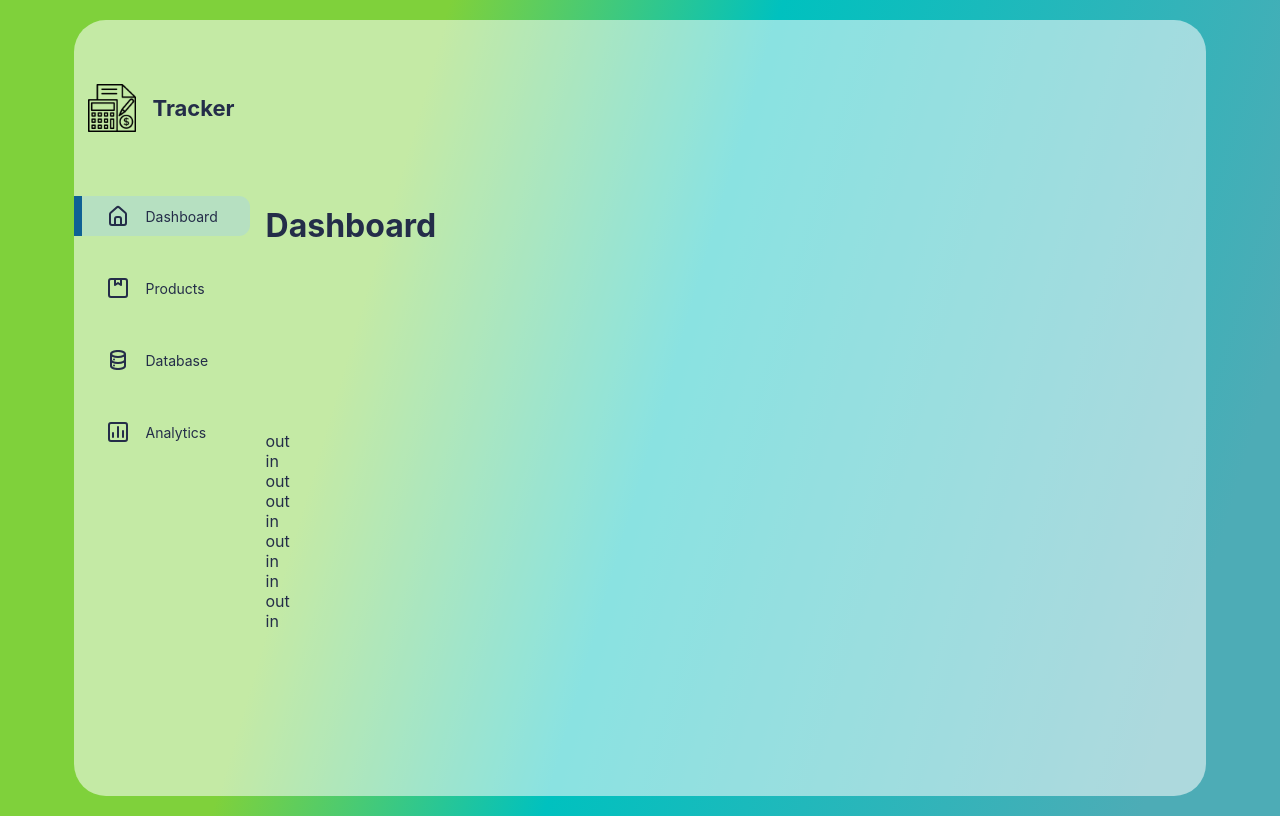
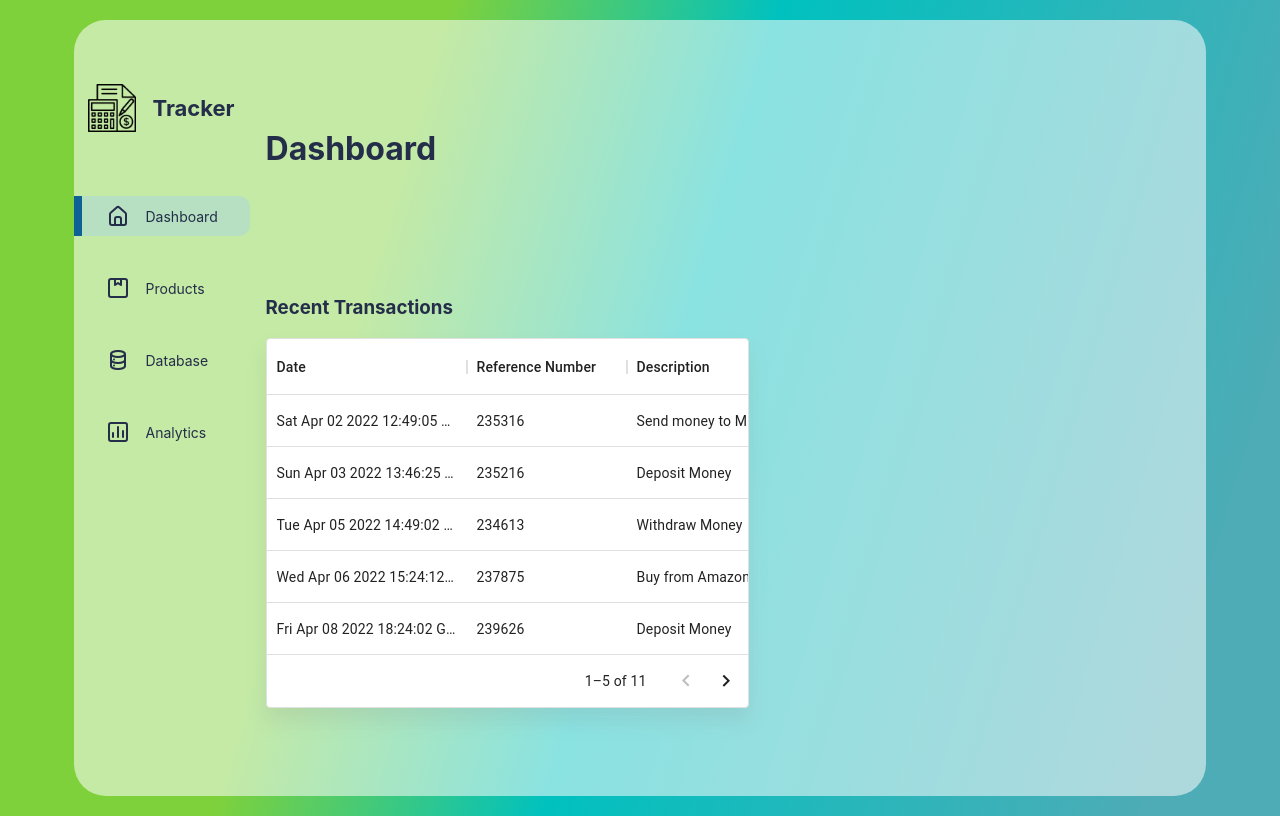
Before and after one commit to Thanoskaloudis/fin-tracker, a React (Create React App) app: page / in a window 1280 px wide. Built offline with nearby package versions, Linux system fonts and the light colour scheme.

Commit message:
implement ta dynamic transaction table

```diff
--- a/package.json
+++ b/package.json
@@ -7,7 +7,8 @@
     "@emotion/styled": "^11.8.1",
     "@iconscout/react-unicons": "iconscout/react-unicons",
     "@iconscout/react-unicons-thinline": "^0.0.1",
-    "@mui/material": "^5.6.0",
+    "@mui/material": "^5.6.2",
+    "@mui/x-data-grid": "^5.9.0",
     "@reduxjs/toolkit": "^1.8.1",
     "@testing-library/jest-dom": "^5.14.1",
     "@testing-library/react": "^12.0.0",
--- a/public/data.json
+++ b/public/data.json
@@ -1,82 +1,90 @@
 [
   {
-    "transaction_id": "235316",
-    "description": "",
+    "id": "235316",
+    "description": "Send money to Mark",
     "amount": 12.34,
     "type": "out",
     "currency": "GBP",
-    "transaction date": "2022-04-02 12:49:05"
+    "transaction_date": "2022-04-02 12:49:05"
   },
   {
-    "transaction_id": "235216",
-    "description": "",
+    "id": "235216",
+    "description": "Deposit Money",
     "amount": 56.34,
     "type": "in",
     "currency": "GBP",
-    "transaction date": "2022-04-03 13:46:25"
+    "transaction_date": "2022-04-03 13:46:25"
   },
   {
-    "transaction_id": "234613",
-    "description": "",
+    "id": "234613",
+    "description": "Withdraw Money",
     "amount": 11.49,
     "type": "out",
     "currency": "GBP",
-    "transaction date": "2022-04-05 14:49:02"
+    "transaction_date": "2022-04-05 14:49:02"
   },
   {
-    "transaction_id": "237875",
-    "description": "",
+    "id": "237875",
+    "description": "Buy from Amazon",
     "amount": 15.21,
     "type": "out",
     "currency": "GBP",
-    "transaction date": "2022-04-06 15:24:12"
+    "transaction_date": "2022-04-06 15:24:12"
   },
   {
-    "transaction_id": "239626",
-    "description": "",
+    "id": "239626",
+    "description": "Deposit Money",
     "amount": 18.65,
     "type": "in",
     "currency": "GBP",
-    "transaction date": "2022-04-08 18:24:02"
+    "transaction_date": "2022-04-08 18:24:02"
   },
   {
-    "transaction_id": "232486",
-    "description": "",
+    "id": "232486",
+    "description": "Withdraw Money",
     "amount": 45.24,
     "type": "out",
     "currency": "GBP",
-    "transaction date": "2022-04-12 16:34:08"
+    "transaction_date": "2022-04-12 16:34:08"
   },
   {
-    "transaction_id": "239544",
-    "description": "",
+    "id": "239544",
+    "description": "Deposit Money",
     "amount": 75.12,
     "type": "in",
     "currency": "GBP",
-    "transaction date": "2022-04-15 22:26:21"
+    "transaction_date": "2022-04-15 22:26:21"
   },
   {
-    "transaction_id": "232349",
-    "description": "",
+    "id": "232349",
+    "description": "Deposit Money",
     "amount": 15.64,
     "type": "in",
     "currency": "GBP",
-    "transaction date": "2022-04-18 10:14:18"
+    "transaction_date": "2022-04-18 10:14:18"
   },
   {
-    "transaction_id": "230498",
-    "description": "",
+    "id": "232249",
+    "description": "Deposit Money",
+    "amount": 15.64,
+    "type": "in",
+    "currency": "GBP",
+    "transaction_date": "2022-04-18 18:34:12"
+  },
+  {
+    "id": "230498",
+    "description": "Buy from Starbacks",
     "amount": 35.01,
     "type": "out",
     "currency": "GBP",
-    "transaction date": "2022-04-21 19:21:08"
+    "transaction_date": "2022-04-21 19:21:08"
   },
   {
-    "transaction_id": "235492",
-    "description": "",
+    "id": "235492",
+    "description": "Deposit Money",
     "amount": 81.23,
     "type": "in",
     "currency": "GBP",
-    "transaction date": "2022-04-22 21:27:32"
+    "transaction_date": "2022-04-22 21:27:32"
   }
 ]
--- a/src/components/Widgets/Transactions/Transactions.jsx
+++ b/src/components/Widgets/Transactions/Transactions.jsx
@@ -1,7 +1,9 @@
-import React, { useState, useEffect } from 'react';
+import React, { useEffect } from 'react';
 import { useSelector, useDispatch } from 'react-redux';
 import { bindActionCreators } from 'redux';
 import { actionCreators } from '../../../state/index';
+import { DataGrid } from '@mui/x-data-grid';
+import './Transactions.scss';
 
 const Transactions = () => {
   const transactions = useSelector(
@@ -15,19 +17,65 @@ const Transactions = () => {
 
   useEffect(() => {
     fetchTransactions();
-    console.log(transactions);
+    console.log(transactions.length)
   }, []);
 
+  const columns = [
+    {
+      field: 'transaction_date',
+      headerName: 'Date',
+      width: 200,
+      editable: false,
+    },
+    {
+      field: 'id',
+      headerName: 'Reference Number',
+      width: 160,
+      editable: false,
+    },
+    {
+      field: 'description',
+      headerName: 'Description',
+      width: 180,
+      editable: false,
+    },
+    {
+      field: 'amount',
+      headerName: 'Amount',
+      editable: false,
+      width: 100,
+    },
+  ];
+
+  const rows = transactions.map((transaction) => {
+    const converted = {};
+
+    converted.transaction_date = new Date(transaction.transaction_date);
+    converted.id = transaction.id;
+    converted.description = transaction.description;
+    converted.amount =
+      transaction.type === 'out'
+        ? `- £${transaction.amount}`
+        : `+ £${transaction.amount}`;
+
+    return converted;
+  });
+
   return (
-    <div>
-      {transactions.map((transaction) => (
-        <div
-          className="station"
-          key={transaction.transaction_id}
-        >
-          {transaction.type}
-        </div>
-      ))}
+    <div className="transactions">
+      <h3>Recent Transactions</h3>
+      <div style={{ height: 370, width: '80%' }}>
+        <DataGrid
+          rows={rows}
+          columns={columns}
+          pageSize={5}
+          loading={!transactions.length}
+          style={{
+            background: 'white',
+            boxShadow: '0px 13px 20px 0px #80808029',
+          }}
+        />
+      </div>
     </div>
   );
 };
```
Also changed, not shown: 1 other file (tests, documents, lock files or other folders).
